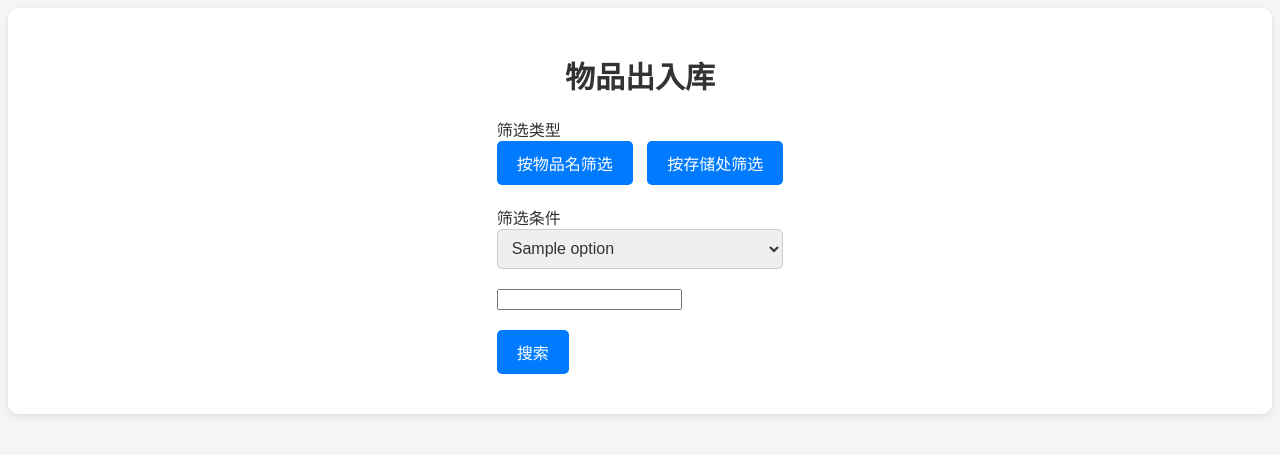
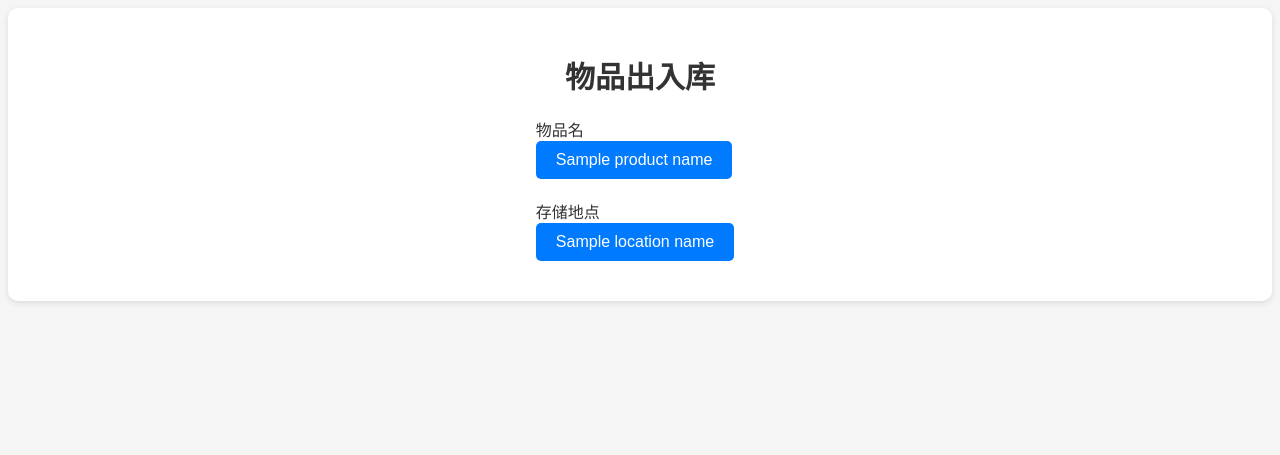
Before and after one commit to Mumuzt/NewIms, a Flask app: template templates/admin/edit_Item.html in a window 1280 px wide. Shown: the top 455 px of the page. Run offline with Flask 3, Linux system fonts and the light colour scheme; the template is opened without the code that fills it: most values are stand-ins (such as "Sample title", 1, 10 or a date in 2020); some libraries are stand-ins or nearby versions.

Commit message:
用户管理界面 增加了 编辑更改用户信息功能 增加了 删除用户功能 增加了 添加用户功能 将url_for()到后端的方式 改成ajax 到后端的方式 为出入库记录 添加了 翻页功能 改了下代码结构 改了下页面布局 增加了大导航栏 切换xx系统 更改了 css风格 添加了预先加载 添加物品 改成了浮窗 为出入库记录添加了 按 物品名 和存储地搜索字段 并更改了相应sql 更改了出入库搜索结果前端代码

```diff
--- a/app.py
+++ b/app.py
@@ -56,28 +56,40 @@ def load_page():
         results = cur.fetchall()
         print(results)
         cur.close()
-        #
-        #
-        # total = sum(result1[3] for result1 in results)
-        # print(total)
-        # data = results
-        # item_totals = defaultdict(int)
-        # for item in data:
-        #     item_name, quantity = item[1], item[3]
-        #     item_totals[item_name] += quantity
-        # cur.close()
+
         html_content = ""
         html_result = render_template('admin/home.html', results=results)
-        # , total = total, statistics = tuple(item_totals.items())
 
-    # 物品出入库
+    # 物品出入库 可以 增删改查
     elif page_index == 1:
         conn = POOL.connection()
         cur = conn.cursor()
+
+        # 搜索全部的物品 展示到content_result 中
         cur.execute("SELECT * FROM inventory")
         results = cur.fetchall()
+
+        # 搜索全部的物品
+        cur.execute("SELECT * FROM inventory ")
+        results_Item_Name = cur.fetchall()
+        product_names = [result[1] for result in results_Item_Name]
+        product_names = list(set(product_names))
+        product_names.insert(0, "全部")
+        # product_names就是物品名 列表
+        # 搜索全部的Location
+        location_names = [result[2] for result in results_Item_Name]
+        location_names = list(set(location_names))
+        location_names.insert(0, "全部")
+        print("搜索结果：",results)
+        print("搜索物品名：", product_names)
+        print("搜索存储地：", location_names)
         cur.close()
-        html_content = render_template('admin/edit_Item.html', username=user,results=results)
+
+
+
+
+        html_content = render_template('admin/edit_Item.html', username=user,product_names=product_names,location_names=location_names)
+
         html_result = render_template('admin/edit_Item_Result.html', username=user,results=results)
 
     # 出入库记录
--- a/static/css/kucun/contentCSS.css
+++ b/static/css/kucun/contentCSS.css
@@ -2,6 +2,10 @@ body {
     font-family: Arial, sans-serif;
     background-color: #f5f5f5;
     color: #333;
+}
+.btn-custom-selected {
+  background-color: #007bff !important;
+  color: white !important;
 }
 .fixed-container {
     margin: 0 auto;
--- a/templates/AdministratorUI.html
+++ b/templates/AdministratorUI.html
@@ -168,8 +168,8 @@
 <body>
 	<div class="navbar-wrapper">
 		<ul class="navbar">
-			<li><a href="#" data-page-index="0" data-user = {{username}}>首页</a></li>
-			<li><a href="#" data-page-index="1" data-user = {{username}}>查询</a></li>
+			<li><a href="#" data-page-index="0" data-user = {{username}}>库存展示</a></li>
+			<li><a href="#" data-page-index="1" data-user = {{username}}>物品出入库</a></li>
 			<li><a href="#" data-page-index="2" data-user = {{username}}>出入库记录</a></li>
 			<li><a href="#" data-page-index="3" data-user = {{username}}>盘点</a></li>
             <li><a href="#" data-page-index="4" data-user = {{username}}>报废</a></li>
--- a/templates/admin/edit_Item.html
+++ b/templates/admin/edit_Item.html
@@ -13,30 +13,21 @@
         <h2>物品出入库</h2>
         <div class="request_form">
             <div class="mb-3">
-                <label for="searchOption" class="form-label">筛选类型</label>
-                <div class="but_s_o1">
-                    <button type="button" class="btn btn-primary mr-2" data-search-option="0" data-user="{{ username }}">按物品名筛选</button>
-                    <button type="button" class="btn btn-primary" data-search-option="1" data-user="{{ username }}">按存储处筛选</button>
+                <label for="product_names" class="form-label">物品名</label>
+                <div id="productNamesContainer">
+                    {% for product_name in product_names %}
+                    <button type="submit" class="btn btn-secondary mr-2 mb-2" data-product-name="{{ product_name }}">{{ product_name }}</button>
+                    {% endfor %}
                 </div>
             </div>
-            <form action="/search" method="GET" id="search_form">
-                <input type="hidden" name="username" value="{{username}}">
-                <div class="mb-3">
-                    <label for="query" class="form-label">筛选条件</label>
-                    <select class="form-select" name="query" id="query">
-                        {% for option in options %}
-                        <option value="{{ option }}">{{ option }}</option>
-                        {% endfor %}
-                    </select>
+            <div class="mb-3">
+                <label for="location_names" class="form-label">存储地点</label>
+                <div id="locationNamesContainer">
+                    {% for location_name in location_names %}
+                    <button type="submit" class="btn btn-secondary mr-2 mb-2" data-location-name="{{ location_name }}">{{ location_name }}</button>
+                    {% endfor %}
                 </div>
-                <div class="mb-3">
-                    <label for="resultInput" class="form-label"></label>
-                    <input type="text" class="form-control" id="resultInput" name="result" value={{search_index}}>
-                </div>
-                <div class="mb-3">
-                    <input type="submit" class="btn btn-primary" value="搜索">
-                </div>
-            </form>
+            </div>
         </div>
     </div>
 {% endblock %}
```
Also changed, not shown: blueprint/search_blueprint.py (+39 -31 lines), static/js/kucun/all-searchItem.js.
